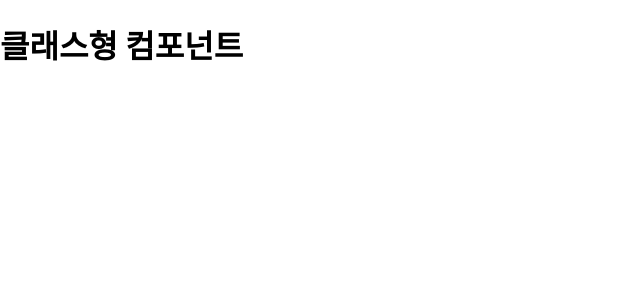
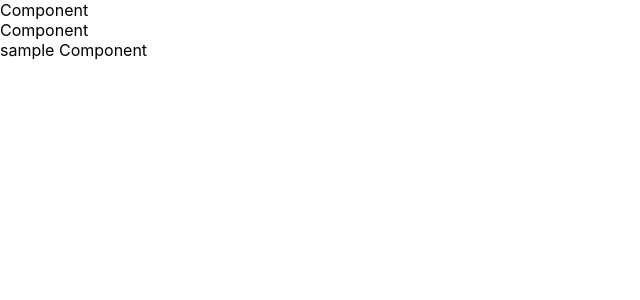
Before and after one commit to Chixol/React_FILE, a React (Create React App) app in the folder basic/: page / in a window 1280 px wide. Shown: the top 300 px of the page, without its empty margins (0-640 px from the left). Built offline with nearby package versions, Linux system fonts and the light colour scheme.

Commit message:
2024-04-03 11:00

```diff
--- a/basic/src/App.tsx
+++ b/basic/src/App.tsx
@@ -1,5 +1,7 @@
 import React from 'react';
 import './App.css';
+import Component from './component/Component';
+import Sample from './component/Sample';
 
 // JSX / TSX :
 // JSX (JavaScript XML) / TSX (TypeScript XML)
@@ -29,11 +31,50 @@ class ClassComponent extends React.Component {
   }
 }
 
+// 2. function component
+// - function으로 컴포넌트 작성
+// - 반드시 첫글자는 *대문자*로 작성
+// - 컴포넌트 함수의 반환값으로 렌더링 하고자 하는 요소를 지정
+function FunctionComponent () {
+  return(
+    <h1>함수형 컴포넌트</h1>
+  );
+}
+
+// 클래스형 컴포넌트는 잘 사용되지 않음
+// * ES7 + React/Redux/React-Native snippets 확장을 설치후
+// * 단축 명령으로 클래스형 혹은 함수형 컴포넌트를 생성할 수 있음
+
+// * 클래스형 : rcc 단축 명령으로 생성 가능
+// * 클래스의 이름 = 파일명과 동일하게 작성됨
+// rcc
+// export default class App extends Component {
+//   render() {
+//     return (
+//       <div>App</div>
+//     )
+//   }
+// }
+
+// * 함수형 : rfc 단축 명령으로 생성 가능
+// * 함수명 = 파일명과 동일하게 작성됨
+// rfc
+// export default function App() {
+//   return (
+//     <div>App</div>
+//   )
+// }
+
+
+
 function App() {
   return (
-    <div>
-      <ClassComponent />
-    </div>
+    <>
+      {/* <ClassComponent />
+      <FunctionComponent /> */}
+      <Component />
+      <Sample />
+    </>
   );
 }
 
--- /dev/null
+++ b/basic/src/component/Component.tsx
@@ -0,0 +1,19 @@
+import React from 'react'
+
+export default function Component() {
+    //  함수형 컴포넌트의 return
+    // - 해당 컴포넌트가 렌더링할 요소를 지정 (반환)
+    // - html 처럼 보이지만 html이 아님
+    // - 여러가지 자바스크립트 *연산자*를 사용할 수 있음
+    // - 반드시 하나의 요소만 반환이 가능 (0개 x, 2개 이상 x)
+    // - 하나의 컴포넌트가 다수의 요소를 반환하고자 하면 최상단에 해당 요소를 묶어주는 부모 요소를 포함해야함
+    // - 부모 요소로 묶을때  <> </>를 이용하여 의미없는 태그를 생성할 수 있음
+
+    // - 반드시 return 바로 뒤에 반환 요소가 있어야함
+    return (
+        <>
+            <div>Component</div>
+            <div>Component</div>
+        </>
+    );
+}
--- /dev/null
+++ b/basic/src/component/Sample.tsx
@@ -0,0 +1,5 @@
+export default function Sample() {
+    return (
+        <div>sample Component</div>
+    )
+}
```
